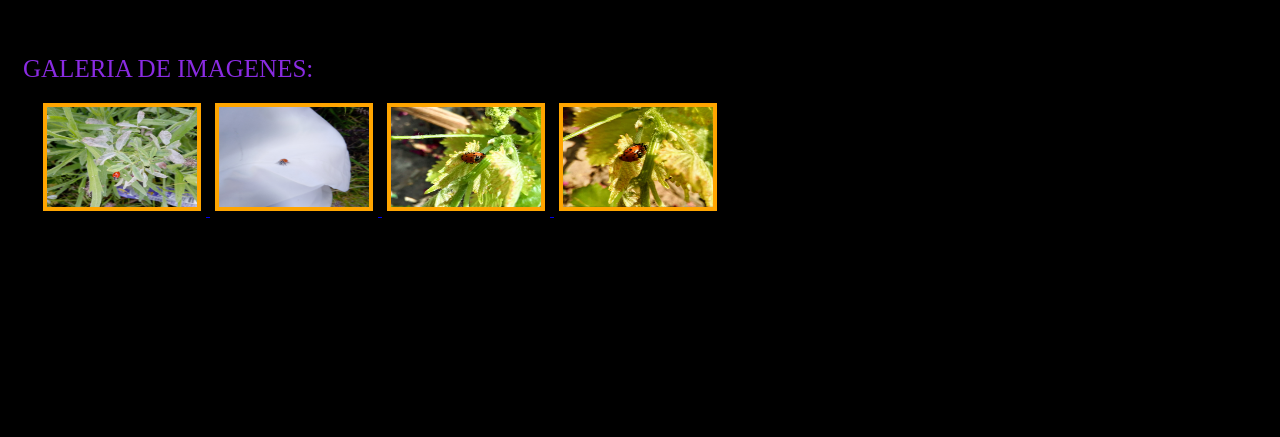
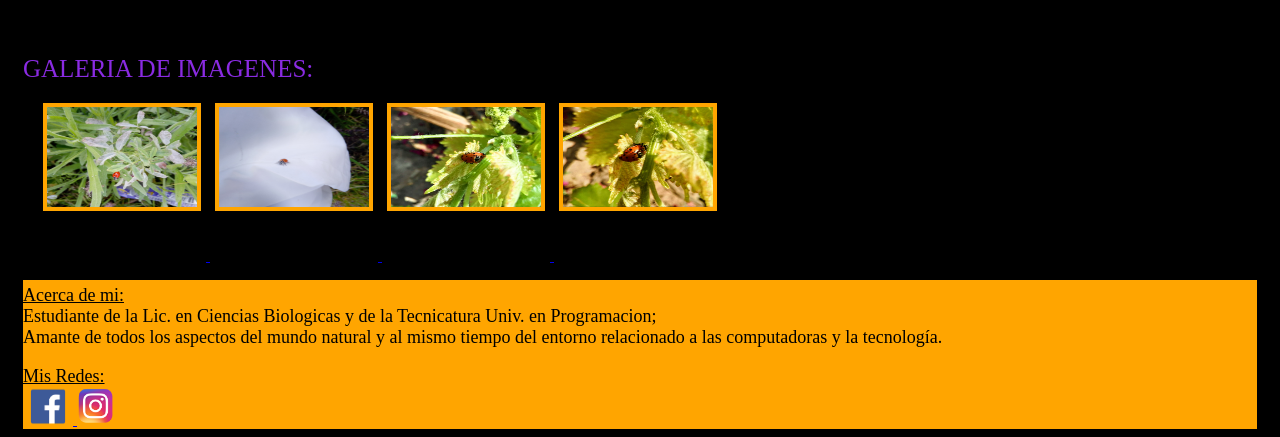
Before and after one commit to SZetta26/LAB3-TP1, a plain HTML site: page index.html in a window 1280 px wide. Shown: the part 2770-3207 px from the top of the page. Before the commit the page ends 3005 px from the top, so only its background shows below. Drawn offline with Linux system fonts and the light colour scheme.

Commit message:
Agregado pie de pagina, y accesos a mis redes.

```diff
--- a/index.html
+++ b/index.html
@@ -88,6 +88,18 @@
             </a>
         </div>
 
-
+    <div class="pie">
+        <p style="text-decoration: underline;">Acerca de mi: </p>
+        <p>Estudiante de la Lic. en Ciencias Biologicas y de la Tecnicatura Univ. en Programacion;</p>
+        <p>Amante de todos los aspectos del mundo natural y al mismo tiempo del entorno relacionado a las computadoras y la tecnología.</p>
+        <br>
+        <p style="text-decoration: underline;">Mis Redes:</p>
+        <a href="https://www.facebook.com/Zetta426/">
+            <img src="facebook-logo.png" width="50px">
+        </a>
+        <a href="https://www.instagram.com/eze_szetta/">
+            <img src="logo-insta.png" width="38px">
+        </a>
+    </div>
 </body>
 </html>
--- a/mystyle.css
+++ b/mystyle.css
@@ -65,7 +65,6 @@ ol{
 .galeria{
     margin: 15px;
 
-
 }
 
 .border{
@@ -73,4 +72,12 @@ ol{
     width: 150px;
     height: 100px;
     margin: 5px;
+    margin-bottom: 50px;
 }
+
+.pie{
+    background-color: orange;
+    padding-top: 5px;
+    color: black;
+
+}
```
Also changed, not shown: facebook-logo.png (added), logo-insta.png (added).
